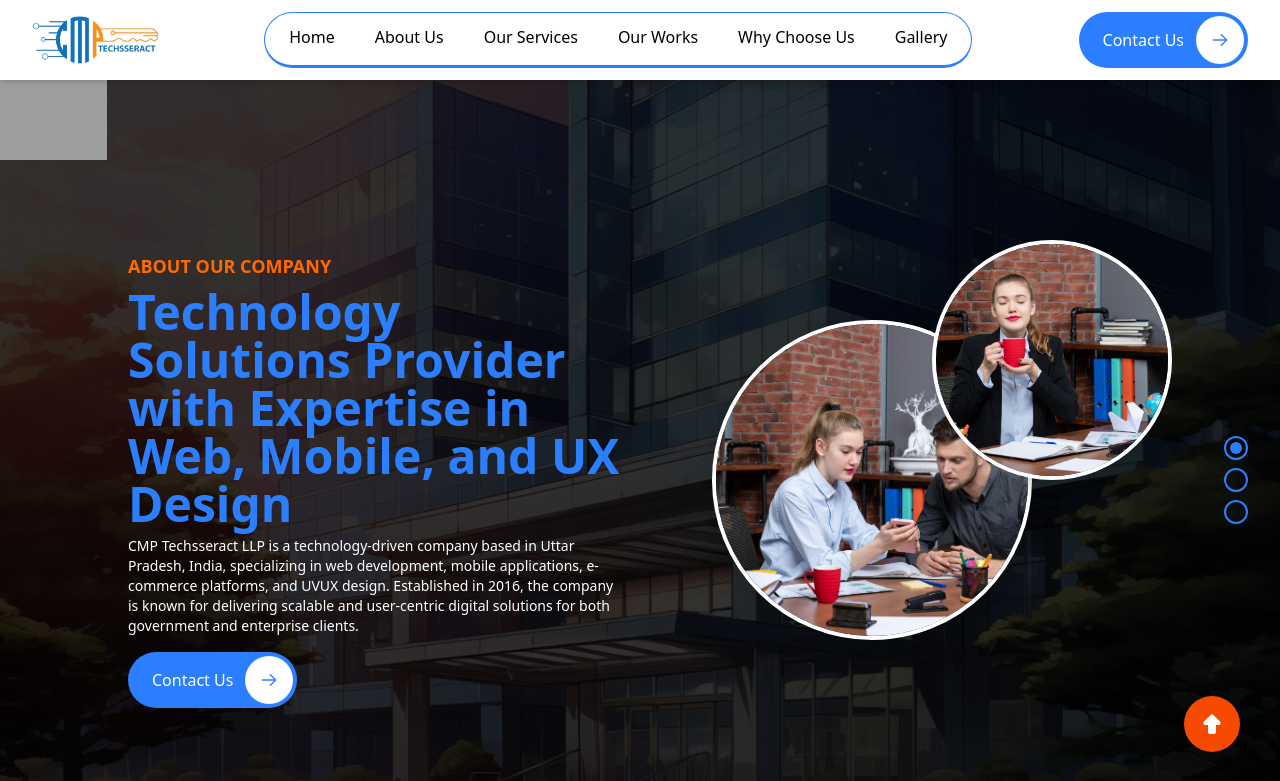
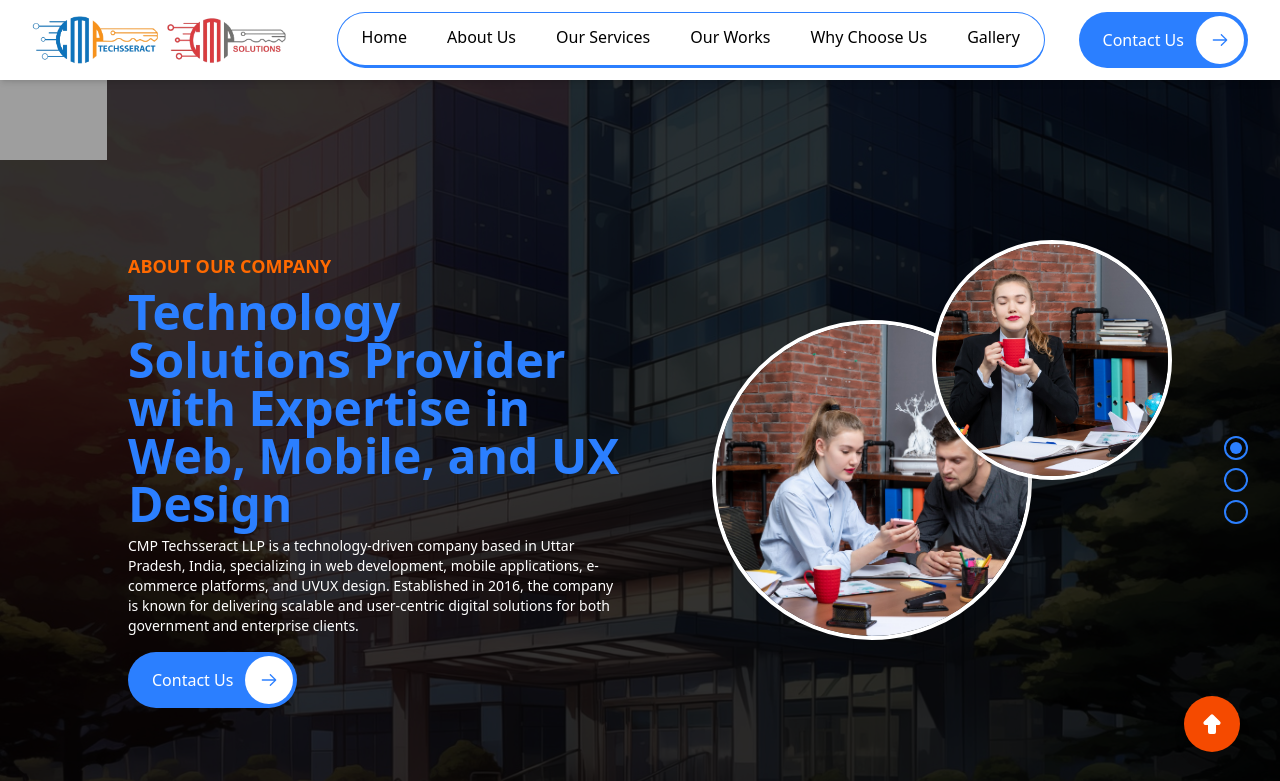
Before and after one commit to 1008pawan/new-cmp-techsseract, a Next.js app: page / in a window 1280 px wide. Shown: the top 781 px of the page. Built offline with nearby package versions, Linux system fonts and the light colour scheme; grey boxes are pictures that could not be loaded.

Commit message:
website Logo update

```diff
--- a/src/components/Navbar.jsx
+++ b/src/components/Navbar.jsx
@@ -25,8 +25,9 @@ const Navebar = () => {
         {/* disktop view */}
         <div className="flex justify-between items-center h-16 lg:h-20">
           <div>
-            <a href="/">
+            <a href="/" className="flex justify-center items-center">
               <img src="/images/logo.png" alt="Logo" className="h-12" />
+              <img src="/images/footer/singapore-logo.png" alt="Singapore Logo" className="h-14"/>
             </a>
           </div>
 
```
